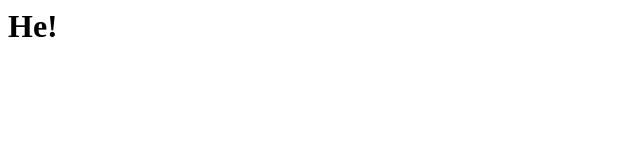
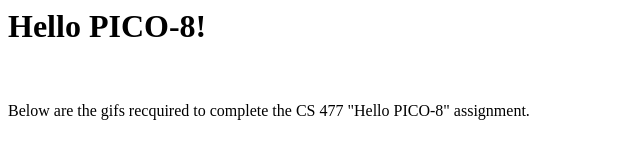
Before and after one commit to gabemauger/hellopico8, a plain HTML site: page index.html in a window 1280 px wide. Shown: the whole page, without its empty margins (0-640 px from the left). Drawn offline with Linux system fonts and the light colour scheme.

Commit message:
Update index.html

```diff
--- a/index.html
+++ b/index.html
@@ -1 +1,3 @@
-<h1>He!</h1>
+<h1>Hello PICO-8!</h1>
+
+<p><br><br>Below are the gifs recquired to complete the CS 477 "Hello PICO-8" assignment.</p>
```
